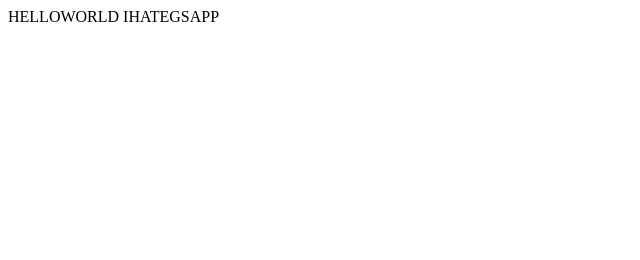
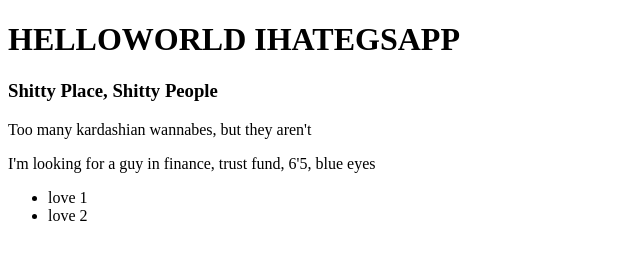
Before and after one commit to Lane2024Wang/kinky-omelette1, a plain HTML site: page index.html in a window 1280 px wide. Shown: the whole page, without its empty margins (0-640 px from the left). Drawn offline with Linux system fonts and the light colour scheme.

Commit message:
Update index.html

```diff
--- a/index.html
+++ b/index.html
@@ -6,6 +6,15 @@
     <title>Document</title>
 </head>
 <body>
-    HELLOWORLD IHATEGSAPP
+    <h1>HELLOWORLD IHATEGSAPP</h1>
+    <h3>Shitty Place, Shitty People</h3>
+
+    <p>Too many kardashian wannabes, but they aren't</p>
+    <p>I'm looking for a guy in finance, trust fund, 6'5, blue eyes</p>
+
+    <ul>
+        <li>love 1</li>
+        <li>love 2</li>
+    </ul>
 </body>
 </html>
```
